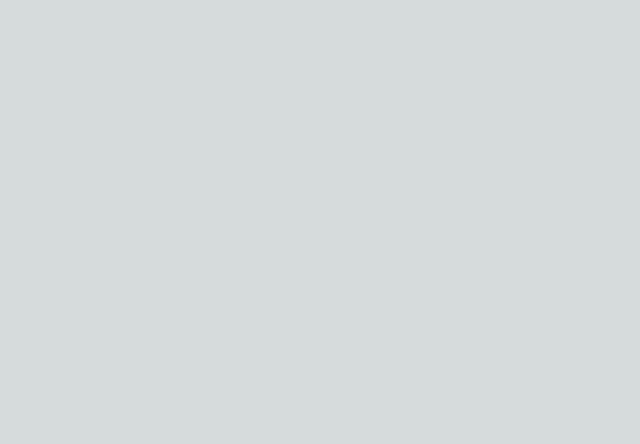
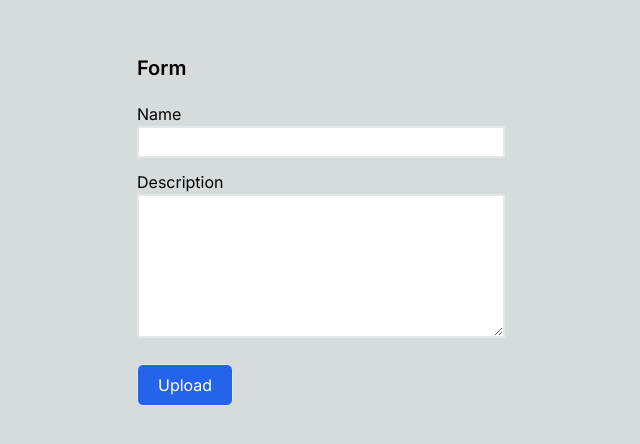
Before and after one commit to Physicx101/file-upload-task, a Next.js app: page / in a window 1280 px wide. Shown: the part 162-606 px from the top of the page, without its empty margins (319-959 px from the left). Built offline with nearby package versions, Linux system fonts and the light colour scheme.

Commit message:
create home page layout

```diff
--- a/src/app/page.tsx
+++ b/src/app/page.tsx
@@ -1,6 +1,28 @@
+'use client'
 
 export default function Home() {
   return (
-   <div></div>
-  );
+    <>
+      <div className="absolute w-[400px] h-[400px] m-auto inset-0 p-4 rounded">
+        <p className="font-semibold text-xl mb-5">Form</p>
+        <div>
+          <label htmlFor="name" className="block">
+            Name
+          </label>
+          <input type="text" name="name" className="border-2 h-8 w-full" />
+        </div>
+        <div className="mt-3">
+          <label htmlFor="description" className="block">
+            Description
+          </label>
+          <textarea className="border-2 h-36 w-full" name="description" />
+        </div>
+        <button
+          className="border py-2 px-5 bg-blue-600 text-white rounded-md mt-5"
+          type="button">
+          Upload
+        </button>
+      </div>
+    </>
+  )
 }
```
